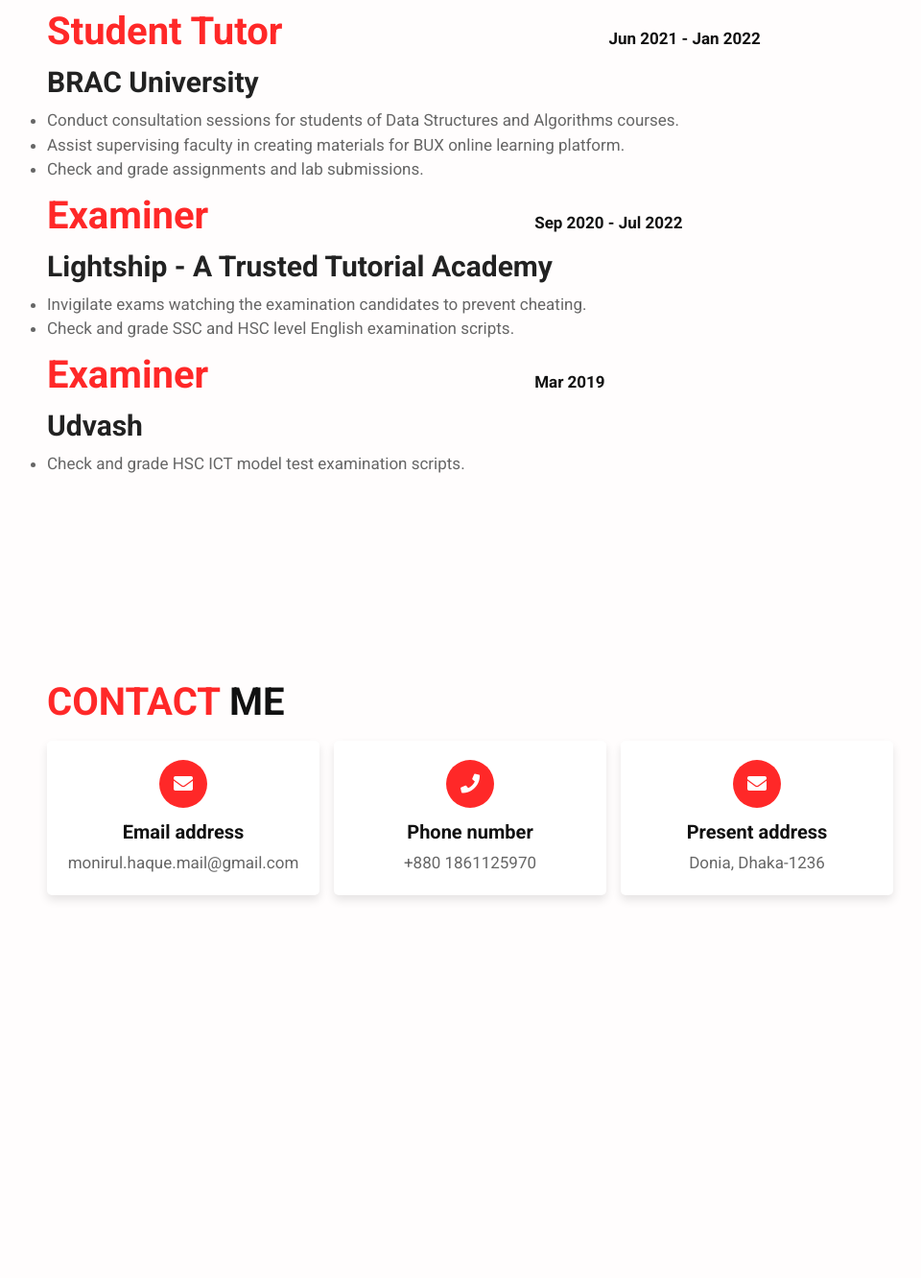
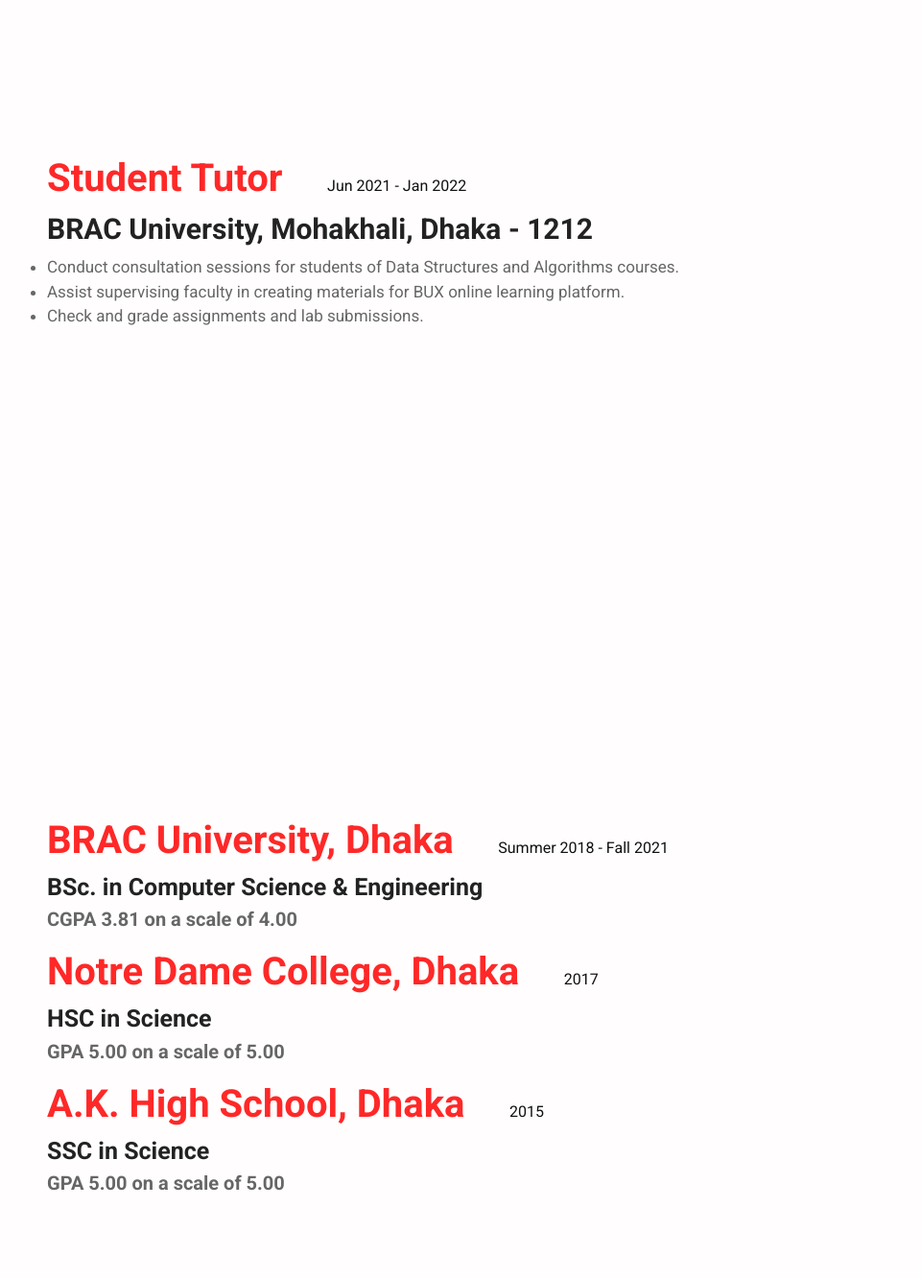
Before and after one commit to monirulHaque/monirulHaque.github.io, a plain HTML site: page index.html in a window 1280 px wide. Shown: the part 948-2280 px from the top of the page at 96% size, without its empty margins (300-1260 px from the left). Drawn offline with Linux system fonts and the light colour scheme.

Commit message:
Added Education

```diff
--- a/css/styles.css
+++ b/css/styles.css
@@ -229,25 +229,29 @@ header .follow a:hover{
     padding: .5rem 0;
 }
 
+
+
+
 .experience{
     display: flex;
     align-items: center;
     flex-wrap: wrap;
     gap: 1.5rem;
+    /* span.cell input { width: 100%; display: block; } */
 }
 
 .experience .content{
     flex:  1 1 40rem;
 }
 
-.experience .content h3{
+.experience .content b{
     font-size: 4rem;
     color: var(--main-color);
     /* color: #111; */
 }
-.experience .content span{
-    padding-left: 20em;
-    font-size: 1.7rem;
+.experience .content .period{
+    margin-left: 5%;
+    font-size: 1.6rem;
     color: #111;
 }
 .experience .content h4{
@@ -261,11 +265,45 @@ header .follow a:hover{
     padding: .5rem 0;
 }
 
+.education{
+    display: flex;
+    align-items: center;
+    flex-wrap: wrap;
+    gap: 1.5rem;
+}
+
+.education .content{
+    flex:  1 1 40rem;
+}
+
+.education .content b{
+    font-size: 4rem;
+    color: var(--main-color);
+    /* color: #111; */
+}
+.education .content .period{
+    margin-left: 5%;
+    font-size: 1.6rem;
+    color: #111;
+}
+
+.education .content h4{
+    font-size: 2.5rem;
+    color: #222;
+}
+
+.education .content h5{
+    font-size: 2rem;
+    color: #666;
+    padding-bottom: 1rem;
+}
+
+
 .contact .icons-container{
     display: flex;
     gap:1.5rem;
     flex-wrap: wrap;
-    padding-bottom: 2rem;
+    padding-bottom: 3rem;
 }
 
 .contact .icons-container .icons{
--- a/index.html
+++ b/index.html
@@ -49,9 +49,9 @@
     <section class="about" id="about">
 
         <div class="content">
-            <span class="hi">Hi there...</span>
+            <!-- <span class="hi">Hi there...</span> -->
             <h3>I am <span>Monirul Haque</span></h3>
-            <p class="info">I'm a Computer Science and Engineering graduate</p>
+            <p class="info">A Computer Science & Engineering graduate</p>
             <p class="text">Extremely enthusiastic and inquisitive person who is flexible in switching to different technologies.
             Freshly graduated with a bachelor's degree in Computer Science and Engineering focusing on solving critical problems
             with an exceptional work ethic. Seeking to utilize my skills for the amelioration of the society.
@@ -72,8 +72,8 @@
     <section class="experience" id="experience">
 
         <div class="content">
-            <h3>Student Tutor<span>Jun 2021 - Jan 2022</span></h3>
-            <h4>BRAC University</h4>
+            <p><b>Student Tutor</b> <span class="period">Jun 2021 - Jan 2022</span></p>
+            <h4>BRAC University, Mohakhali, Dhaka - 1212</h4>
             <ul class = "responsibilities">
                 <li>Conduct consultation sessions for students of Data Structures and Algorithms courses.</li>
                 <li>Assist supervising faculty in creating materials for BUX online learning platform.
@@ -81,25 +81,48 @@
                 <li>Check and grade assignments and lab submissions.</li>
             </ul>
 
-            <h3>Examiner<span>Sep 2020 - Jul 2022</span></h3>
-            <h4>Lightship - A Trusted Tutorial Academy</h4>
+            <!-- <p><b>Examiner</b> <span class="period">Sep 2020 - Jul 2022</span></p>
+            <h4>Lightship - A Trusted Tutorial Academy, Donia, Dhaka - 1362</h4>
             <ul class = "responsibilities">
                 <li>Invigilate exams watching the examination candidates to prevent cheating.</li>
                 <li>Check and grade SSC and HSC level English examination scripts.
                 </li>
             </ul>
 
-            <h3>Examiner<span>Mar 2019</span></h3>
-            <h4>Udvash</h4>
+            <p><b>Examiner</b> <span class="period">Mar 2019</span></p>
+            <h4>Udvash, New Baily Rd, Dhaka - 1205</h4>
             <ul class = "responsibilities">
                 <li>Check and grade HSC ICT model test examination scripts.
                 </li>
-            </ul>
+            </ul> -->
             <!-- <a href="#download" class="btn">About me</a> -->
         </div>
     </section>
 
     <!---experience section end-->
+
+    <!---education section start-->
+
+    <section class="education" id="education">
+
+        <div class="content">
+            <p><b>BRAC University, Dhaka</b> <span class="period">Summer 2018 - Fall 2021</span></p>
+            <h4>BSc. in Computer Science & Engineering</h4>
+            <h5>CGPA 3.81 on a scale of 4.00</h5>
+
+
+            <p><b>Notre Dame College, Dhaka</b> <span class="period">2017</span></p>
+            <h4>HSC in Science</h4>
+            <h5>GPA 5.00 on a scale of 5.00</h5>
+
+            <p><b>A.K. High School, Dhaka</b> <span class="period">2015</span></p>
+            <h4>SSC in Science</h4>
+            <h5>GPA 5.00 on a scale of 5.00</h5>
+            <!-- <a href="#download" class="btn">About me</a> -->
+        </div>
+    </section>
+
+    <!---education section end-->
 
 
 
```
